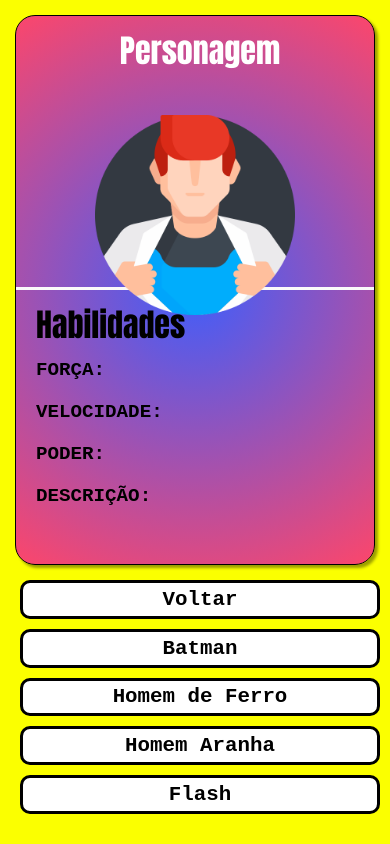
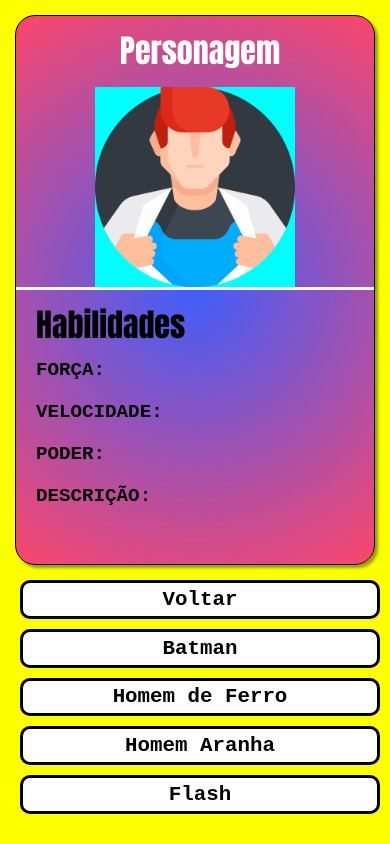
Before and after one commit to jvcorado/Card, a plain HTML site: page index.html in a window 390 px wide. Drawn offline with Linux system fonts and the light colour scheme.

Commit message:
Update style.css

```diff
--- a/style.css
+++ b/style.css
@@ -119,6 +119,12 @@ body{
 
 @media (max-width: 500px) {
 
+    .body{
+        width: 100vw;
+        height: 100vh;
+        background-color: blueviolet;
+    }
+
     .container{
         background-color: rgb(251, 255, 0);
         width: 500px;
@@ -132,6 +138,15 @@ body{
         width: 100%;
         height: 100%;
     }
+    .card-top{
+        justify-content: space-between;
+    }
+    .card-top .imagem{
+      margin: 0;
+      background-color: aqua;
+      justify-self: flex-end;
+    }
+
     .button{
         width: 100%;
         height: 30%;
```
